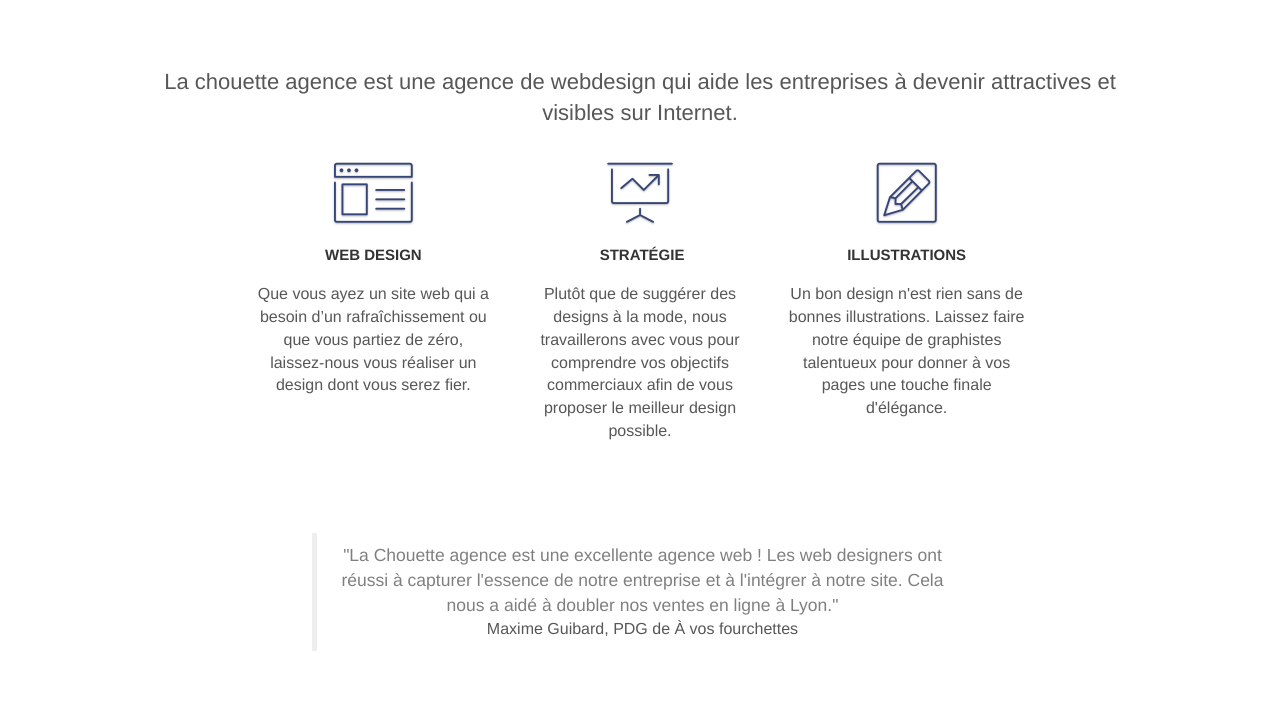
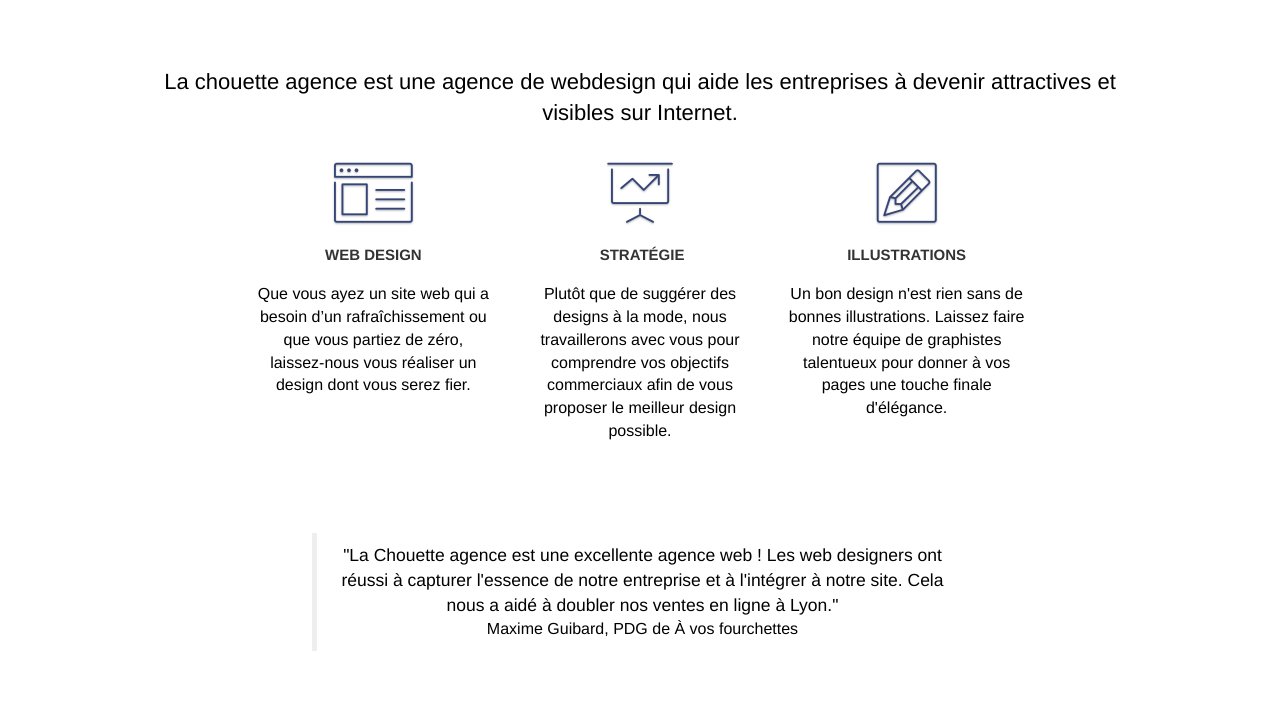
Before and after one commit to flkoliv/OlivierFleck_4_04022022, a plain HTML site: page index.html in a window 1280 px wide. Shown: the part 535-1254 px from the top of the page. Drawn offline with Linux system fonts and the light colour scheme.

Commit message:
contraste

```diff
--- a/index.html
+++ b/index.html
@@ -137,7 +137,7 @@
 				</div>
 				<div class="row voffset-lg voffset">
 					<div class="col-xs-12 col-md-8 col-md-offset-2 text-center">
-						<blockquote class="citation">
+						<blockquote class="citation  tc-black">
 							"La Chouette agence est une excellente agence web ! Les web designers ont réussi à capturer
 							l'essence de notre entreprise et à l'intégrer à notre site. Cela nous a aidé à doubler nos
 							ventes en ligne à Lyon."
--- a/style.css
+++ b/style.css
@@ -651,7 +651,7 @@ label,
 a {
     font-family: "helvetica";
     font-weight: 400;
-    color: #575757!important;
+    color: #000000!important;
 }
 
 .container {
```
Also changed, not shown: style.min.css.
